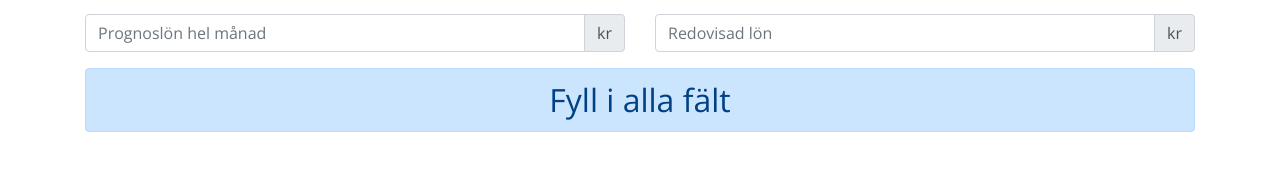
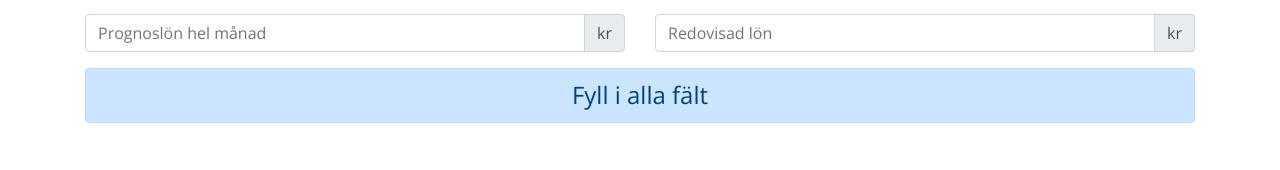
Before and after one commit to robahl/rimlighetsassistenten, a React (Create React App) app: page / in a window 1280 px wide. Shown: the part 356-526 px from the top of the page. Built offline with nearby package versions, Linux system fonts and the light colour scheme.

Commit message:
Smaller result text

```diff
--- a/src/Result.js
+++ b/src/Result.js
@@ -19,7 +19,7 @@ function Result(props) {
   return (
     <div className="Result row">
       <div className="col">
-        <h2 className={'alert ' + alertClass}>{message}</h2>
+        <h4 className={'alert ' + alertClass}>{message}</h4>
       </div>
     </div>
   );
```
